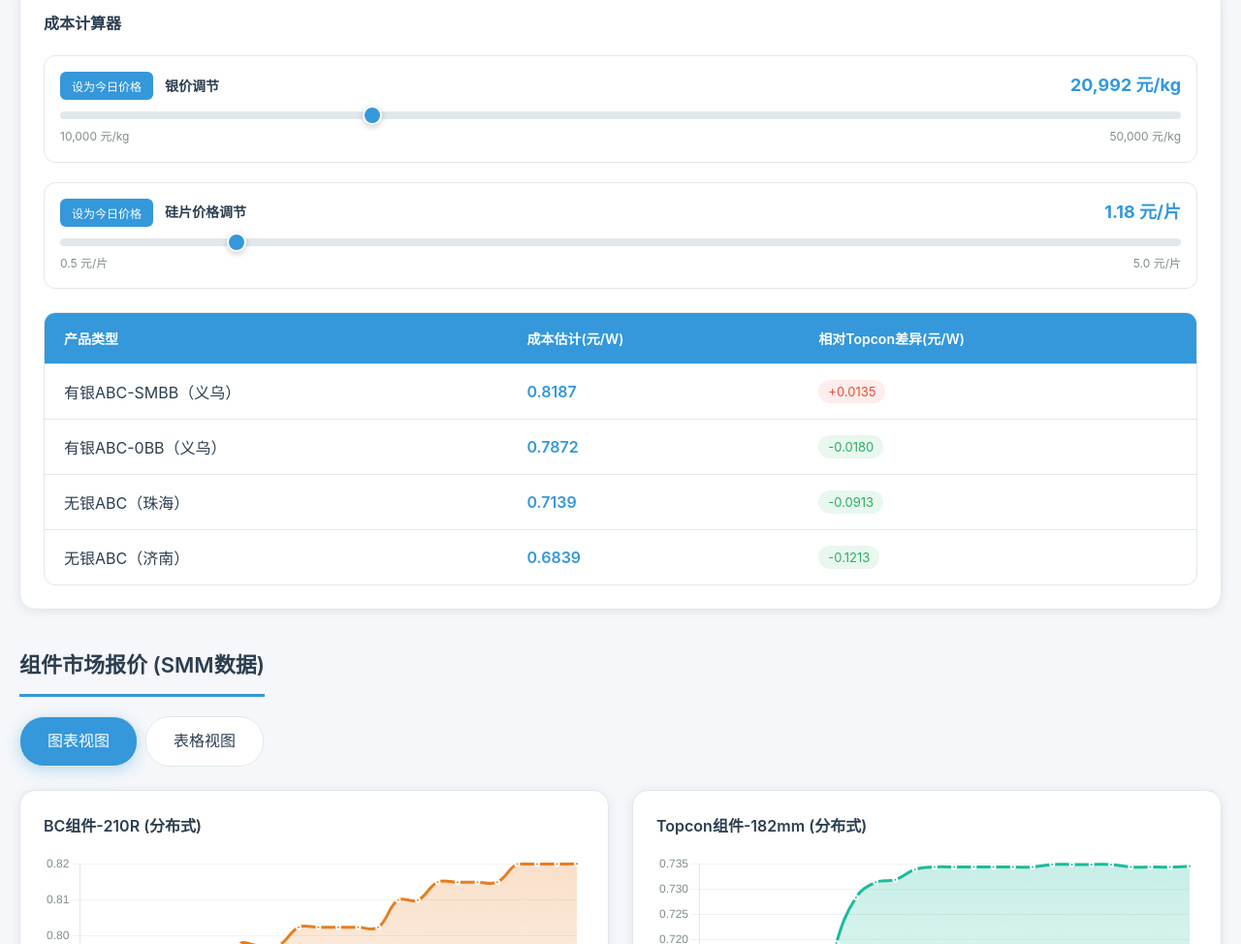
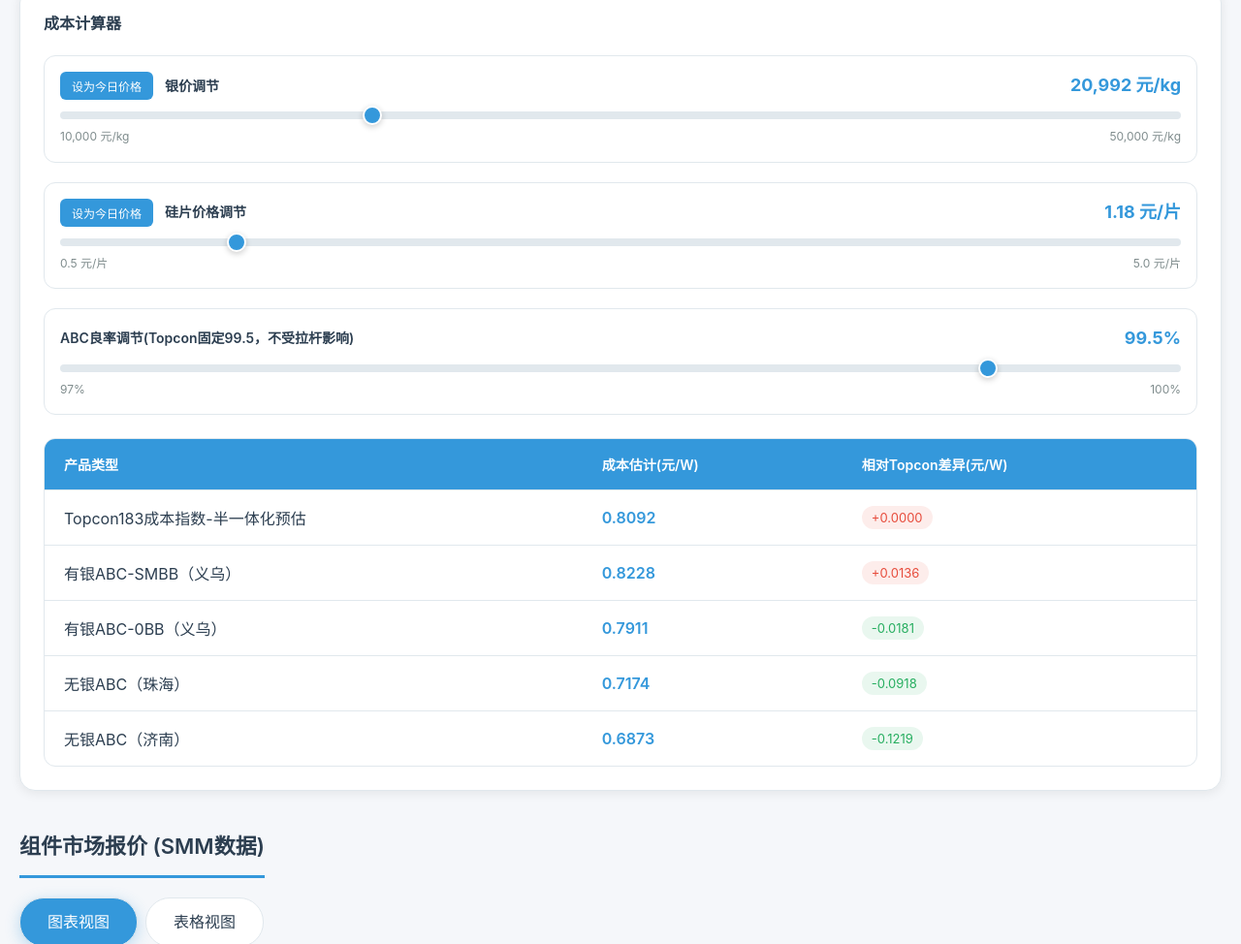
Before and after one commit to liangjitao386-eng/Aiko_Track, a plain HTML site: page index.html in a window 1280 px wide. Shown: the part 1493-2467 px from the top of the page at 97% size. Drawn offline with nearby package versions, Linux system fonts and the light colour scheme; some packages are replaced by stand-ins of ours; a script that the page names is missing.

Commit message:
modify file

```diff
--- a/index.html
+++ b/index.html
@@ -747,7 +747,7 @@
                         <tr>
                             <th>产品 / 产能</th>
                             <th>当前成本</th>
-                            <th>对比Topcon(元/W)/th>
+                            <th>对比Topcon(元/W)</th>
                         </tr>
                     </thead>
                     <tbody id="abc-cost-table-body"></tbody>
@@ -792,6 +792,17 @@
                     <div class="slider-range">
                         <span>0.5 元/片</span>
                         <span>5.0 元/片</span>
+                    </div>
+                </div>
+                <div class="slider-control" style="margin-top: 16px;">
+                    <div class="slider-label">
+                        <span class="slider-label-text">ABC良率调节(Topcon固定99.5，不受拉杆影响)</span>
+                        <span class="slider-value" id="yield-rate-display">99.5%</span>
+                    </div>
+                    <input type="range" id="yield-rate-slider" class="slider-input" min="97" max="100" step="0.1" value="99.5">
+                    <div class="slider-range">
+                        <span>97%</span>
+                        <span>100%</span>
                     </div>
                 </div>
                 <div class="table-wrapper" style="margin-top: 24px;">
@@ -1452,23 +1463,31 @@
         }
 
         // 更新银价变化成本表格
-        function updateSilverTrendTable(silverPrice, waferPrice) {
+        function updateSilverTrendTable(silverPrice, waferPrice, yieldRate) {
             const tableBody = document.getElementById('silver-trend-table-body');
             if (!tableBody) return;
 
-            // 计算Topcon基准成本
-            const topconCost = productFormulas['topcon-semi-est'].formula(silverPrice, waferPrice);
-
-            // 定义要显示的产品（排除Topcon本身）
+            // 良率转换为小数（例如99.5% -> 0.995）
+            const yieldMultiplier = yieldRate / 100;
+            const topconYieldRate = 0.995; // Topcon固定良率
+
+            // 计算Topcon基准成本（固定良率0.995）
+            const topconBaseCost = productFormulas['topcon-semi-est'].formula(silverPrice, waferPrice);
+            const topconCost = topconBaseCost / topconYieldRate;
+
+            // 定义要显示的产品（包括Topcon）
             const products = [
-                { key: 'abc-smbb', name: '有银ABC-SMBB（义乌）' },
-                { key: 'abc-0bb', name: '有银ABC-0BB（义乌）' },
-                { key: 'abc-silverfree-zh', name: '无银ABC（珠海）' },
-                { key: 'abc-silverfree-jn', name: '无银ABC（济南）' }
+                { key: 'topcon-semi-est', name: 'Topcon183成本指数-半一体化预估', isTopcon: true },
+                { key: 'abc-smbb', name: '有银ABC-SMBB（义乌）', isTopcon: false },
+                { key: 'abc-0bb', name: '有银ABC-0BB（义乌）', isTopcon: false },
+                { key: 'abc-silverfree-zh', name: '无银ABC（珠海）', isTopcon: false },
+                { key: 'abc-silverfree-jn', name: '无银ABC（济南）', isTopcon: false }
             ];
 
             tableBody.innerHTML = products.map(p => {
-                const cost = productFormulas[p.key].formula(silverPrice, waferPrice);
+                const baseCost = productFormulas[p.key].formula(silverPrice, waferPrice);
+                // Topcon使用固定良率0.995，ABC产品使用拉杆良率
+                const cost = p.isTopcon ? baseCost / topconYieldRate : baseCost / yieldMultiplier;
                 const diff = cost - topconCost;
                 const diffClass = diff >= 0 ? 'positive' : 'negative';
                 const diffSign = diff >= 0 ? '+' : '';
@@ -1522,9 +1541,10 @@
         // 获取当天的银价和硅片价格作为默认值
         const currentSilverPrice = smmData.silver[smmData.silver.length - 1].price;
         const currentWaferPrice = smmData.wafer[smmData.wafer.length - 1].price;
+        const defaultYieldRate = 99.5; // 默认良率99.5%
 
         // 初始化银价变化成本表格
-        updateSilverTrendTable(currentSilverPrice, currentWaferPrice);
+        updateSilverTrendTable(currentSilverPrice, currentWaferPrice, defaultYieldRate);
 
         // 银价滑块事件监听
         const silverSlider = document.getElementById('silver-price-slider');
@@ -1538,8 +1558,9 @@
             silverSlider.addEventListener('input', function() {
                 const silverPrice = parseFloat(this.value);
                 const waferPrice = parseFloat(document.getElementById('wafer-price-slider').value);
+                const yieldRate = parseFloat(document.getElementById('yield-rate-slider').value);
                 silverDisplay.textContent = silverPrice.toLocaleString() + ' 元/kg';
-                updateSilverTrendTable(silverPrice, waferPrice);
+                updateSilverTrendTable(silverPrice, waferPrice, yieldRate);
             });
         }
 
@@ -1550,7 +1571,8 @@
                 silverSlider.value = currentSilverPrice;
                 silverDisplay.textContent = currentSilverPrice.toLocaleString() + ' 元/kg';
                 const waferPrice = parseFloat(document.getElementById('wafer-price-slider').value);
-                updateSilverTrendTable(currentSilverPrice, waferPrice);
+                const yieldRate = parseFloat(document.getElementById('yield-rate-slider').value);
+                updateSilverTrendTable(currentSilverPrice, waferPrice, yieldRate);
             });
         }
 
@@ -1566,8 +1588,9 @@
             waferSlider.addEventListener('input', function() {
                 const waferPrice = parseFloat(this.value);
                 const silverPrice = parseFloat(document.getElementById('silver-price-slider').value);
+                const yieldRate = parseFloat(document.getElementById('yield-rate-slider').value);
                 waferDisplay.textContent = waferPrice.toFixed(2) + ' 元/片';
-                updateSilverTrendTable(silverPrice, waferPrice);
+                updateSilverTrendTable(silverPrice, waferPrice, yieldRate);
             });
         }
 
@@ -1578,7 +1601,26 @@
                 waferSlider.value = currentWaferPrice;
                 waferDisplay.textContent = currentWaferPrice.toFixed(2) + ' 元/片';
                 const silverPrice = parseFloat(document.getElementById('silver-price-slider').value);
-                updateSilverTrendTable(silverPrice, currentWaferPrice);
+                const yieldRate = parseFloat(document.getElementById('yield-rate-slider').value);
+                updateSilverTrendTable(silverPrice, currentWaferPrice, yieldRate);
+            });
+        }
+
+        // 良率滑块事件监听
+        const yieldRateSlider = document.getElementById('yield-rate-slider');
+        const yieldRateDisplay = document.getElementById('yield-rate-display');
+        if (yieldRateSlider && yieldRateDisplay) {
+            // 设置默认值
+            yieldRateSlider.value = defaultYieldRate;
+            yieldRateDisplay.textContent = defaultYieldRate.toFixed(1) + '%';
+
+            // 滑块值改变时更新表格
+            yieldRateSlider.addEventListener('input', function() {
+                const yieldRate = parseFloat(this.value);
+                const silverPrice = parseFloat(document.getElementById('silver-price-slider').value);
+                const waferPrice = parseFloat(document.getElementById('wafer-price-slider').value);
+                yieldRateDisplay.textContent = yieldRate.toFixed(1) + '%';
+                updateSilverTrendTable(silverPrice, waferPrice, yieldRate);
             });
         }
 
```
